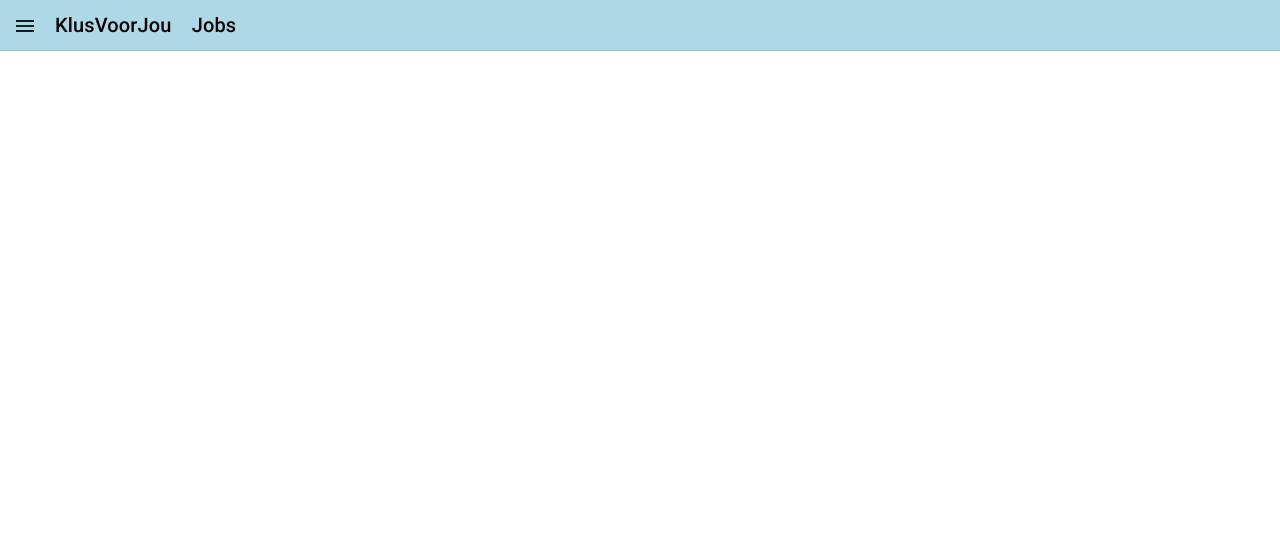
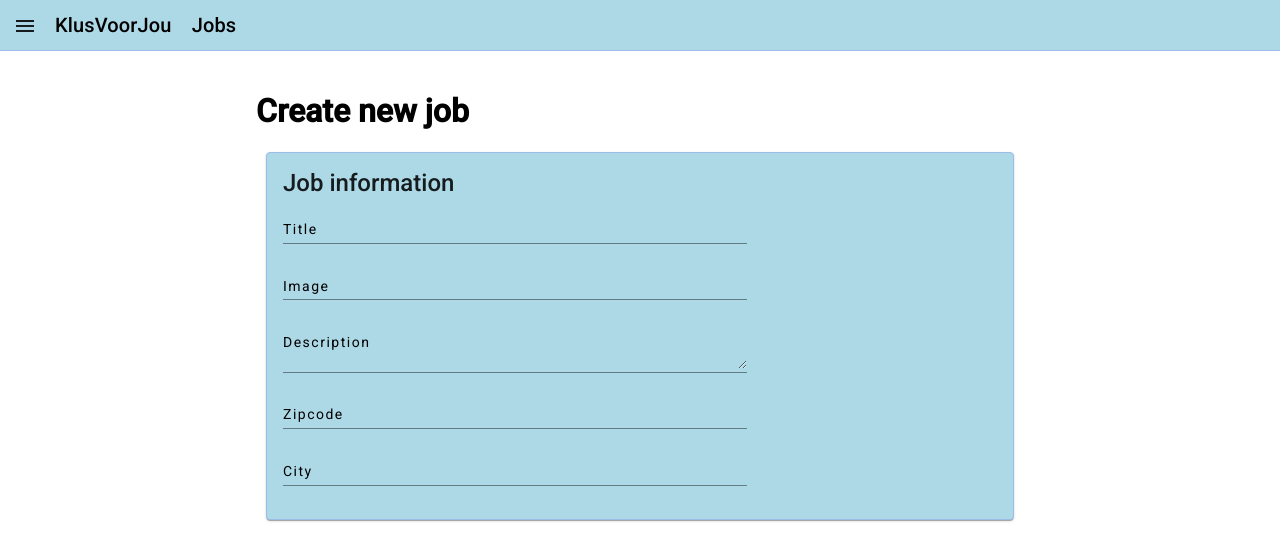
Before and after one commit to YouriSaman/KlusVoorJou-FrontEnd, an Angular app: page /job-create in a window 1280 px wide. Before the commit this address led to /. Shown: the top 560 px of the page. Built offline with nearby package versions, Linux system fonts and the light colour scheme.

Commit message:
Added input for job information

```diff
--- a/src/app/app-routing.module.ts
+++ b/src/app/app-routing.module.ts
@@ -1,11 +1,13 @@
 import { NgModule } from '@angular/core';
 import { RouterModule, Routes } from '@angular/router';
 import { JobProgressComponent } from './components/job-progress/job-progress.component';
+import { JobCreateComponent } from './components/job/job-create/job-create.component';
 import { JobComponent } from './components/job/job.component';
 
 const routes: Routes = [
   { path: 'job', component: JobComponent },
-  { path: 'job-progress', component: JobProgressComponent}
+  { path: 'job-progress', component: JobProgressComponent},
+  { path: 'job-create', component: JobCreateComponent}
 ];
 
 @NgModule({
--- a/src/app/components/company-card/company-card.component.css
+++ b/src/app/components/company-card/company-card.component.css
@@ -1,9 +1,3 @@
-mat-card{
-    background-color: lightblue;
-    border: 1px solid rgb(155, 188, 231);
-    margin: 10px;
-}
-
 .companyImage {
     border-radius: 25%;
     max-width: 90%;
--- a/src/app/components/job/job-card/job-card.component.css
+++ b/src/app/components/job/job-card/job-card.component.css
@@ -1,9 +1,3 @@
-mat-card{
-    background-color: lightblue;
-    border: 1px solid rgb(155, 188, 231);
-    margin: 10px;
-}
-
 .jobImage {
     border-radius: 25%;
     max-width: 90%;
--- /dev/null
+++ b/src/app/components/job/job-create/job-create.component.css
@@ -0,0 +1,11 @@
+mat-label{
+    color: black;
+}
+
+.job-info-field {
+    width: 65%;
+}
+
+.mat-form-field-ripple{
+    background-color: black !important;
+}
--- /dev/null
+++ b/src/app/components/job/job-create/job-create.component.html
@@ -0,0 +1,34 @@
+<h1>Create new job</h1>
+
+<!--
+title?: string;
+imageUrl?: string;
+description?: string;
+zipCode?: string;
+city?: string; -->
+
+<mat-card>
+    <mat-card-title>Job information</mat-card-title>
+    <mat-card-content>
+        <mat-form-field class="job-info-field">
+            <mat-label>Title</mat-label>
+            <input matInput>
+        </mat-form-field>
+        <mat-form-field class="job-info-field">
+            <mat-label>Image</mat-label>
+            <input matInput placeholder="input a image url for now">
+        </mat-form-field>
+        <mat-form-field class="job-info-field">
+            <mat-label>Description</mat-label>
+            <textarea matInput></textarea>
+        </mat-form-field>
+        <mat-form-field class="job-info-field">
+            <mat-label>Zipcode</mat-label>
+            <input matInput>
+        </mat-form-field>
+        <mat-form-field class="job-info-field">
+            <mat-label>City</mat-label>
+            <input matInput>
+        </mat-form-field>
+    </mat-card-content>
+</mat-card>
--- /dev/null
+++ b/src/app/components/job/job-create/job-create.component.ts
@@ -0,0 +1,15 @@
+import { Component, OnInit, ViewEncapsulation } from '@angular/core';
+
+@Component({
+  selector: 'app-job-create',
+  templateUrl: './job-create.component.html',
+  styleUrls: ['./job-create.component.css'],
+  encapsulation: ViewEncapsulation.None
+})
+export class JobCreateComponent implements OnInit {
+  constructor() { }
+
+  ngOnInit(): void {
+  }
+
+}
--- a/src/styles.css
+++ b/src/styles.css
@@ -2,3 +2,9 @@
 
 html, body { height: 100%; }
 body { margin: 0; font-family: Roboto, "Helvetica Neue", sans-serif; }
+
+mat-card{
+    background-color: lightblue !important;
+    border: 1px solid rgb(155, 188, 231);
+    margin: 10px;
+}
```
Also changed, not shown: src/app/app.module.ts (+6 -2 lines), 1 other file (tests, documents, lock files or other folders).
